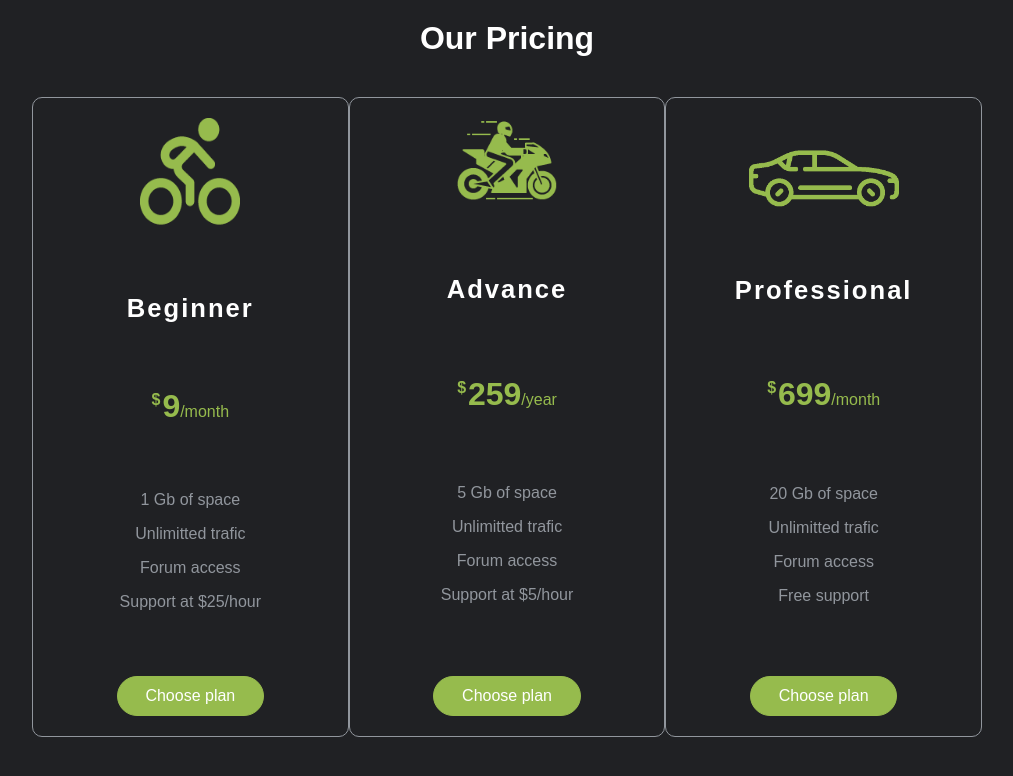
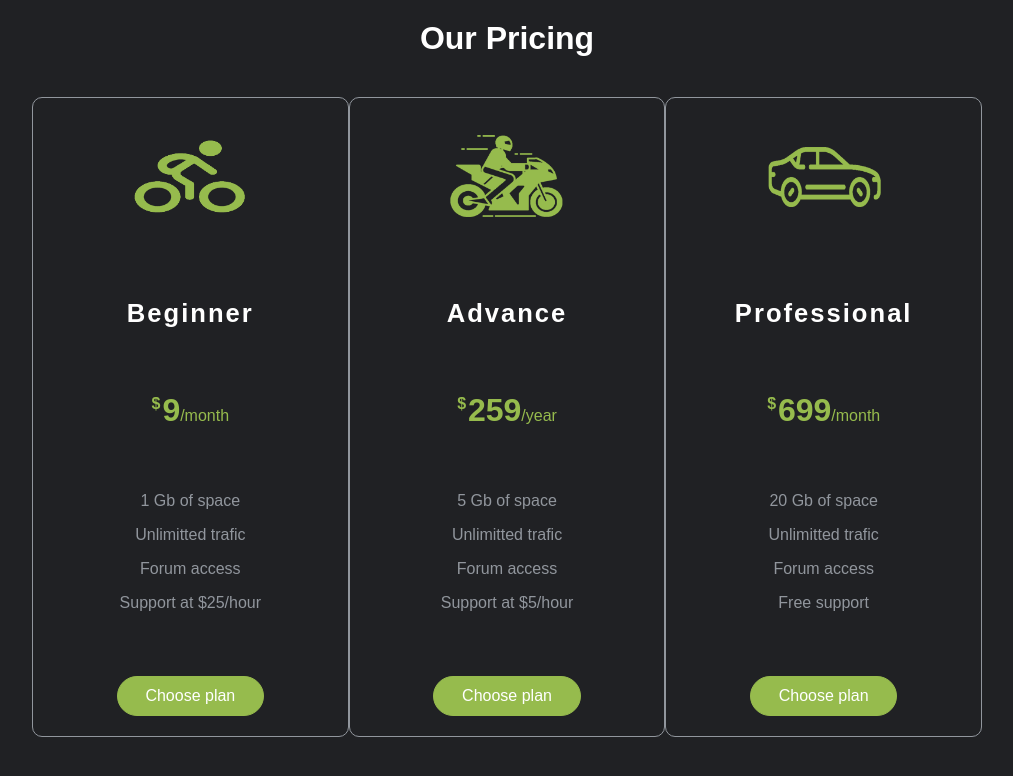
Before and after one commit to sholikul92/pricing-table, a plain HTML site: page index.html in a window 1280 px wide. Shown: the whole page, without its empty margins (133-1146 px from the left). Drawn offline with Linux system fonts and the light colour scheme.

Commit message:
modified image and layout

```diff
--- a/assets/css/style.css
+++ b/assets/css/style.css
@@ -30,8 +30,6 @@ main {
   justify-content: center;
   height: 80vh;
   max-width: 950px;
-  max-height: 1000vh;
-  /* border: 1px solid white; */
 }
 
 .pricing-plan {
@@ -51,17 +49,7 @@ main {
 }
 
 .pricing-logo {
-  width: 100px;
-  display: inline-block;
-}
-
-.pricing-logo.biking {
-  height: 18.5%;
-}
-
-.pricing-logo.sedan {
-  margin-top: 39px;
-  transform: scale(1.5);
+  width: 40%;
 }
 
 .pricing-title {
@@ -118,7 +106,7 @@ main {
     flex-direction: column;
     align-items: center;
     justify-content: flex-start;
-    min-height: 260vh;
+    min-height: 250vh;
     gap: 10px;
   }
 
@@ -134,14 +122,6 @@ main {
 
   .pricing-logo {
     transform: scale(1.5);
-  }
-
-  .pricing-logo.biking {
-    height: 12%;
-  }
-
-  .pricing-logo.sedan {
-    transform: scale(2.5);
   }
 
   .pricing-title {
@@ -178,18 +158,6 @@ main {
     border: 5px solid var(--primary-color);
   }
 
-  .pricing-logo {
-    transform: scale(1.1);
-  }
-
-  .pricing-logo.biking {
-    height: 12%;
-  }
-
-  .pricing-logo.sedan {
-    transform: scale(1.7);
-  }
-
   .pricing-title {
     font-size: 2.5em;
   }
--- a/index.html
+++ b/index.html
@@ -13,7 +13,7 @@
     <main>
       <section class="pricing-plan">
         <img
-          src="assets/img/biking-mountain.png"
+          src="assets/img/biking.png"
           alt="bycicle"
           class="pricing-logo biking"
         />
@@ -32,7 +32,7 @@
       </section>
       <section class="pricing-plan">
         <img
-          src="assets/img/motorcycle.png"
+          src="assets/img/motorcyle1.png"
           alt="motorcycle"
           class="pricing-logo"
         />
@@ -50,11 +50,7 @@
         <a href="#" class="pricing-button">Choose plan</a>
       </section>
       <section class="pricing-plan">
-        <img
-          src="assets/img/sedan.png"
-          alt="sedan"
-          class="pricing-logo sedan"
-        />
+        <img src="assets/img/car.png" alt="car" class="pricing-logo sedan" />
         <div class="pricing-title">Professional</div>
         <div class="pricing-price">
           <span><sup>$</sup> 699</span>
```
Also changed, not shown: assets/img/biking-mountain.png (deleted), assets/img/biking.png (added), assets/img/car.png (added), assets/img/motorcycle.png (deleted), assets/img/motorcyle1.png (added), assets/img/sedan.png (deleted).
